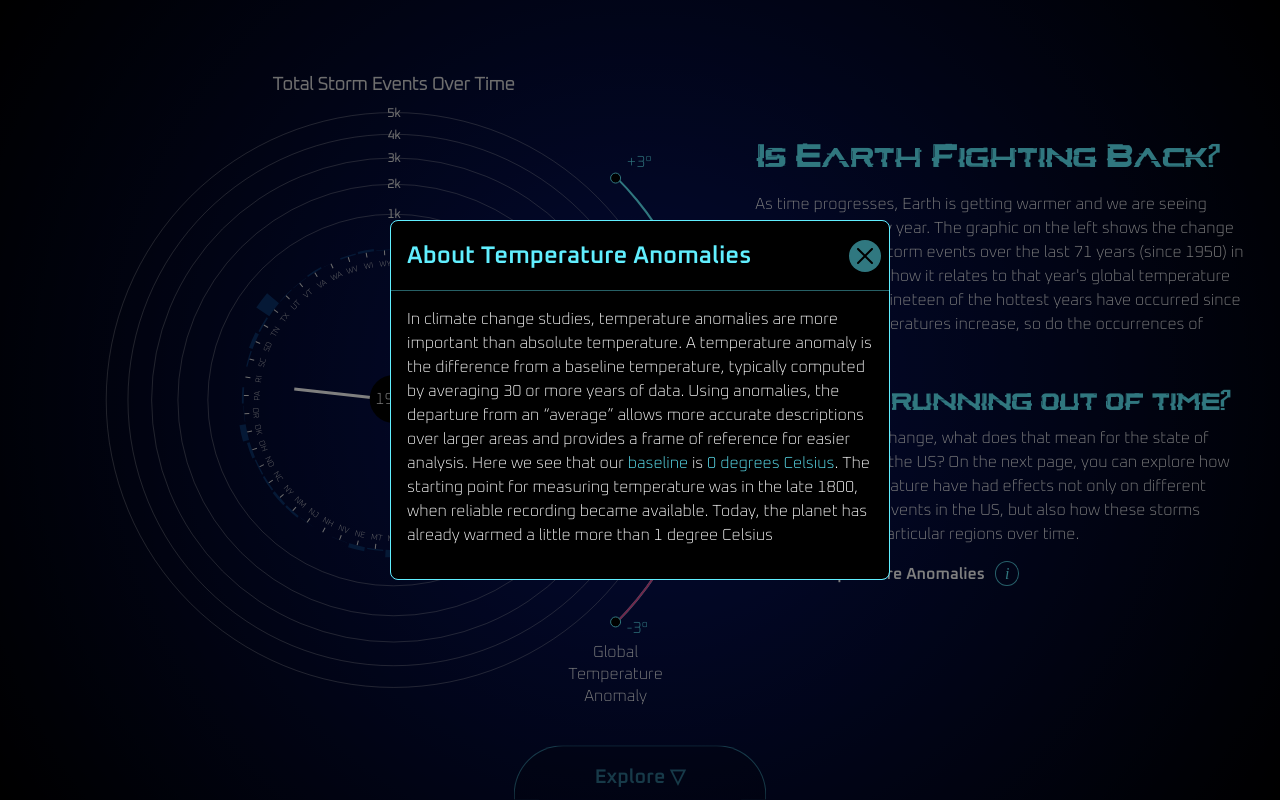
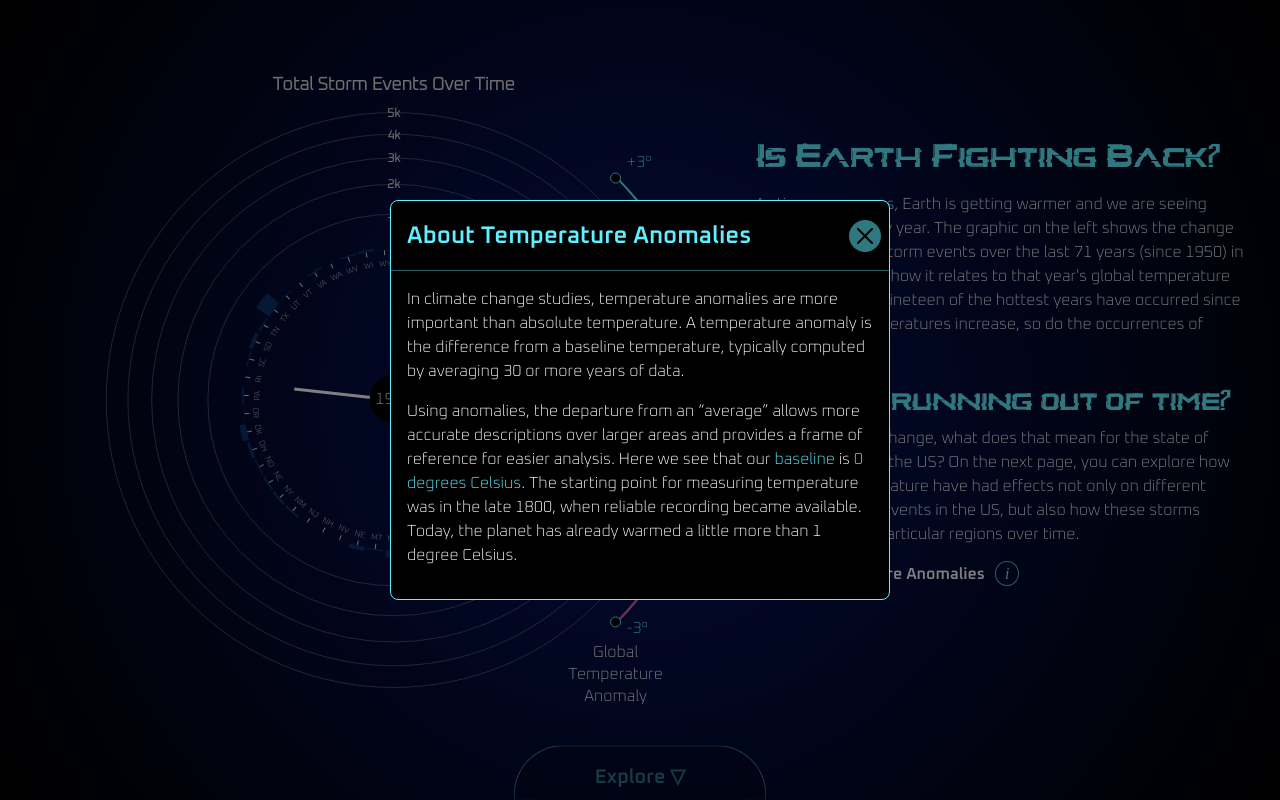
Before and after one commit to conc2304/vis-final, a React (Create React App) app: page / in a window 1280 px wide. Both pictures are taken after a click on the element "About Temperature Anomalies". Built offline with nearby package versions, Linux system fonts and the light colour scheme.

Commit message:
clean up the modal text

```diff
--- a/src/components/pages/Home.tsx
+++ b/src/components/pages/Home.tsx
@@ -83,19 +83,23 @@ const HomePage = () => {
       </footer>
       <Modal show={show} onHide={handleClose} dialogClassName="custom-modal" centered>
         <Modal.Header closeButton>
-          <Modal.Title><strong>About Temperature Anomalies</strong></Modal.Title>
+          <Modal.Title>
+            <strong>About Temperature Anomalies</strong>
+          </Modal.Title>
         </Modal.Header>
         <Modal.Body>
           <p className="text-white">
             In climate change studies, temperature anomalies are more important than absolute
             temperature. A temperature anomaly is the difference from a baseline temperature,
-            typically computed by averaging 30 or more years of data. Using anomalies, the departure
-            from an “average” allows more accurate descriptions over larger areas and provides a
-            frame of reference for easier analysis. Here we see that our
+            typically computed by averaging 30 or more years of data.
+          </p>
+          <p className="text-white">
+            Using anomalies, the departure from an “average” allows more accurate descriptions over
+            larger areas and provides a frame of reference for easier analysis. Here we see that our
             <span className="text-ui-primary"> baseline</span> is
             <span className="text-ui-primary"> 0 degrees Celsius</span>. The starting point for
             measuring temperature was in the late 1800, when reliable recording became available.
-            Today, the planet has already warmed a little more than 1 degree Celsius
+            Today, the planet has already warmed a little more than 1 degree Celsius.
           </p>
         </Modal.Body>
       </Modal>
```
